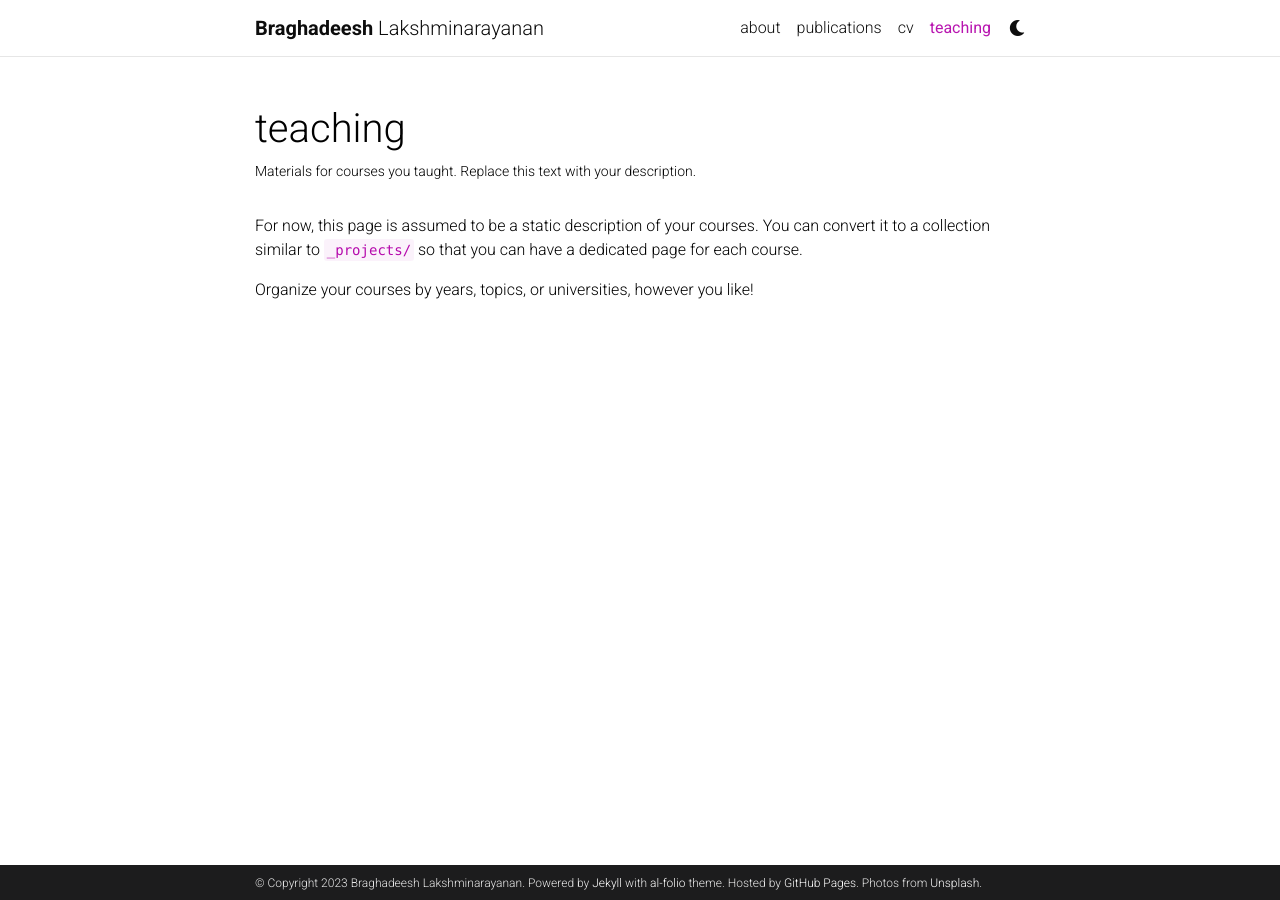
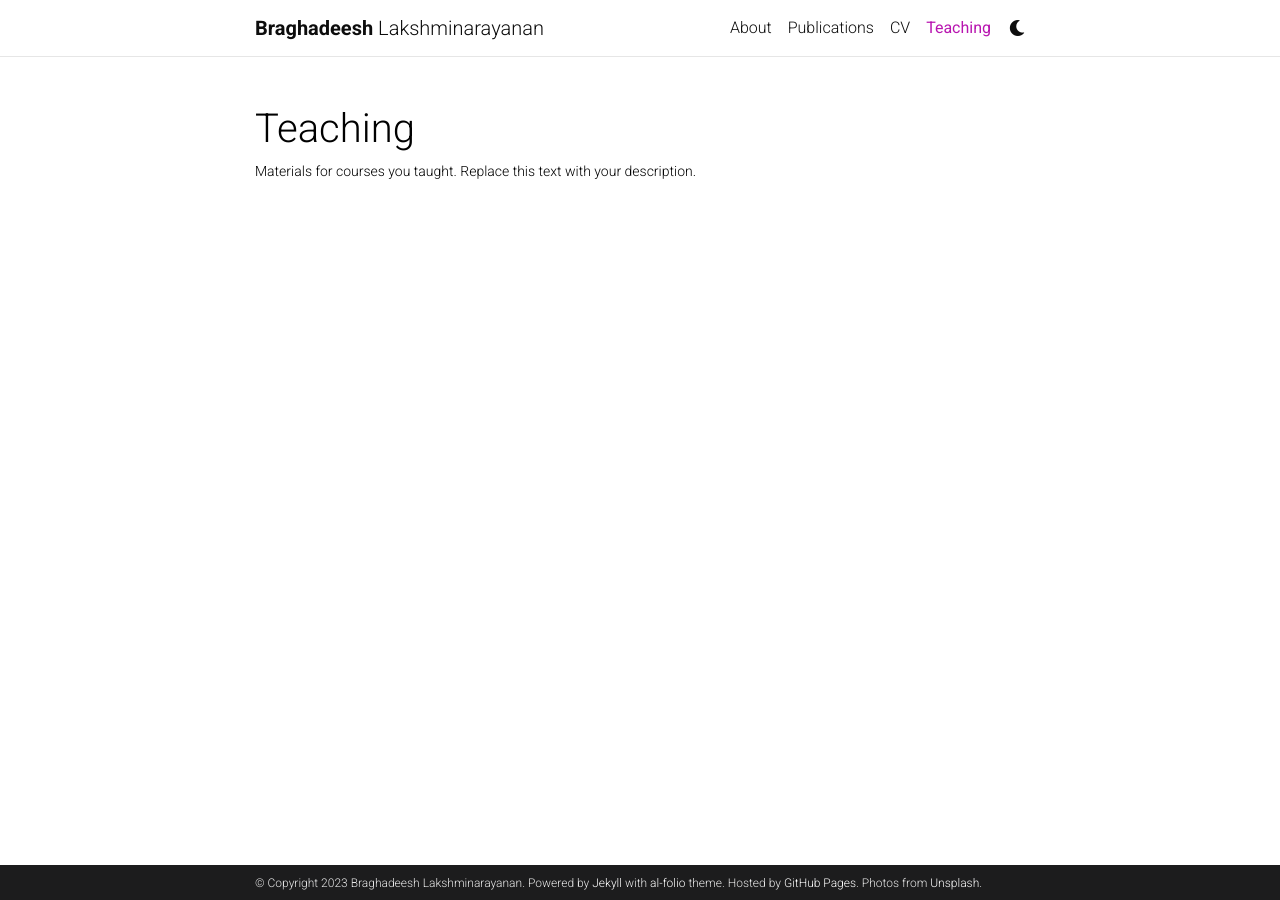
Before and after one commit to Braghadeeshln/Braghadeeshln.github.io, a Jekyll site: the page built from _pages/teaching.md, in a window 1280 px wide. Built offline with Jekyll 4.4.1, drawn with Linux system fonts in a browser that asks for light colours; full-size pictures stand in for the smaller copies a plugin makes; comment, search, counter and statistics services are not loaded; a style sheet for code colours, icons or effects is not loaded.

Commit message:
capitalized pages

```diff
--- a/_pages/teaching.md
+++ b/_pages/teaching.md
@@ -1,12 +1,8 @@
 ---
 layout: page
 permalink: /teaching/
-title: teaching
+title: Teaching
 description: Materials for courses you taught. Replace this text with your description.
 nav: true
 nav_order: 5
 ---
-
-For now, this page is assumed to be a static description of your courses. You can convert it to a collection similar to `_projects/` so that you can have a dedicated page for each course.
-
-Organize your courses by years, topics, or universities, however you like!
```
Also changed, not shown: _pages/about.md (+1 -1 lines), _pages/cv.md (+1 -1 lines), _pages/publications.md (+1 -1 lines).
